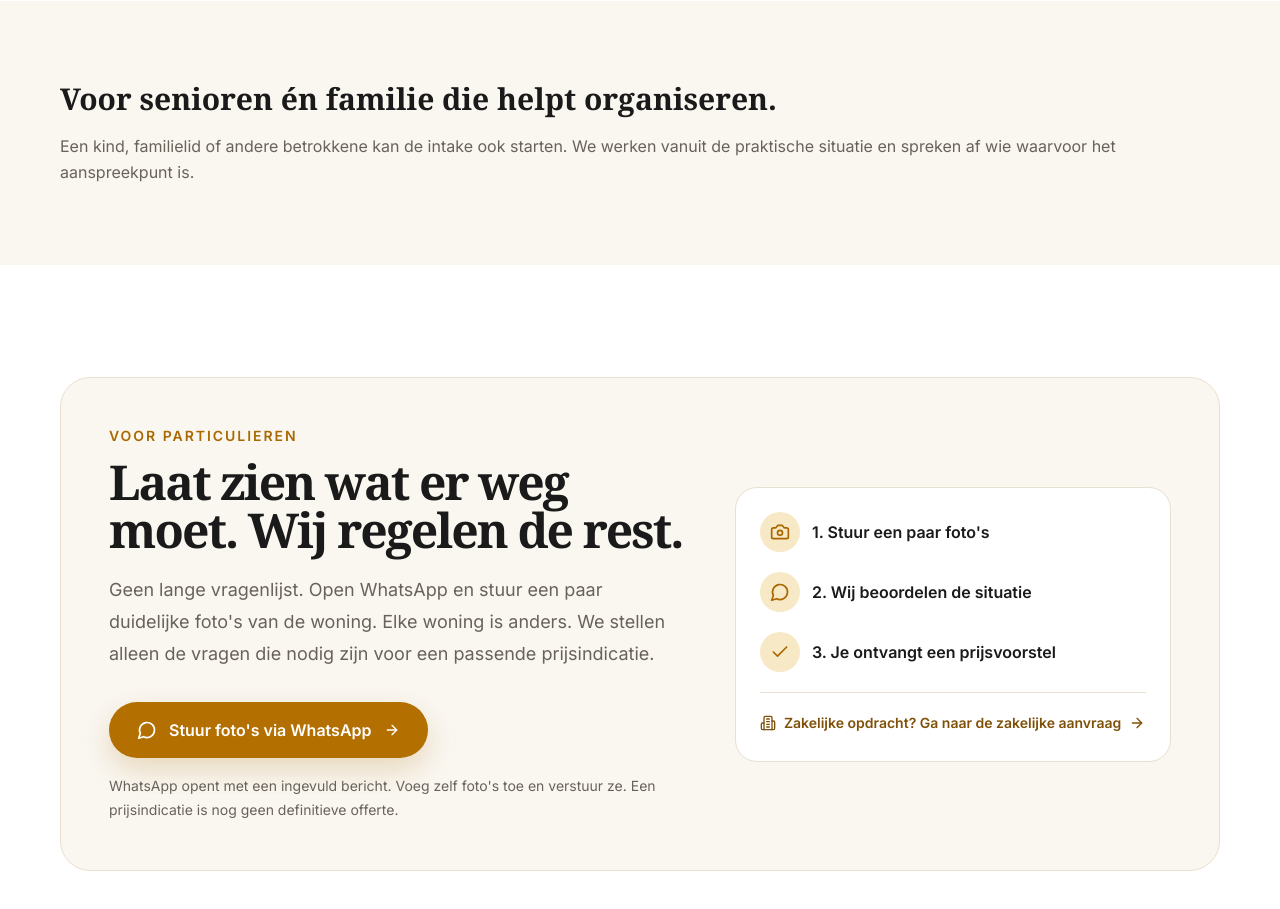
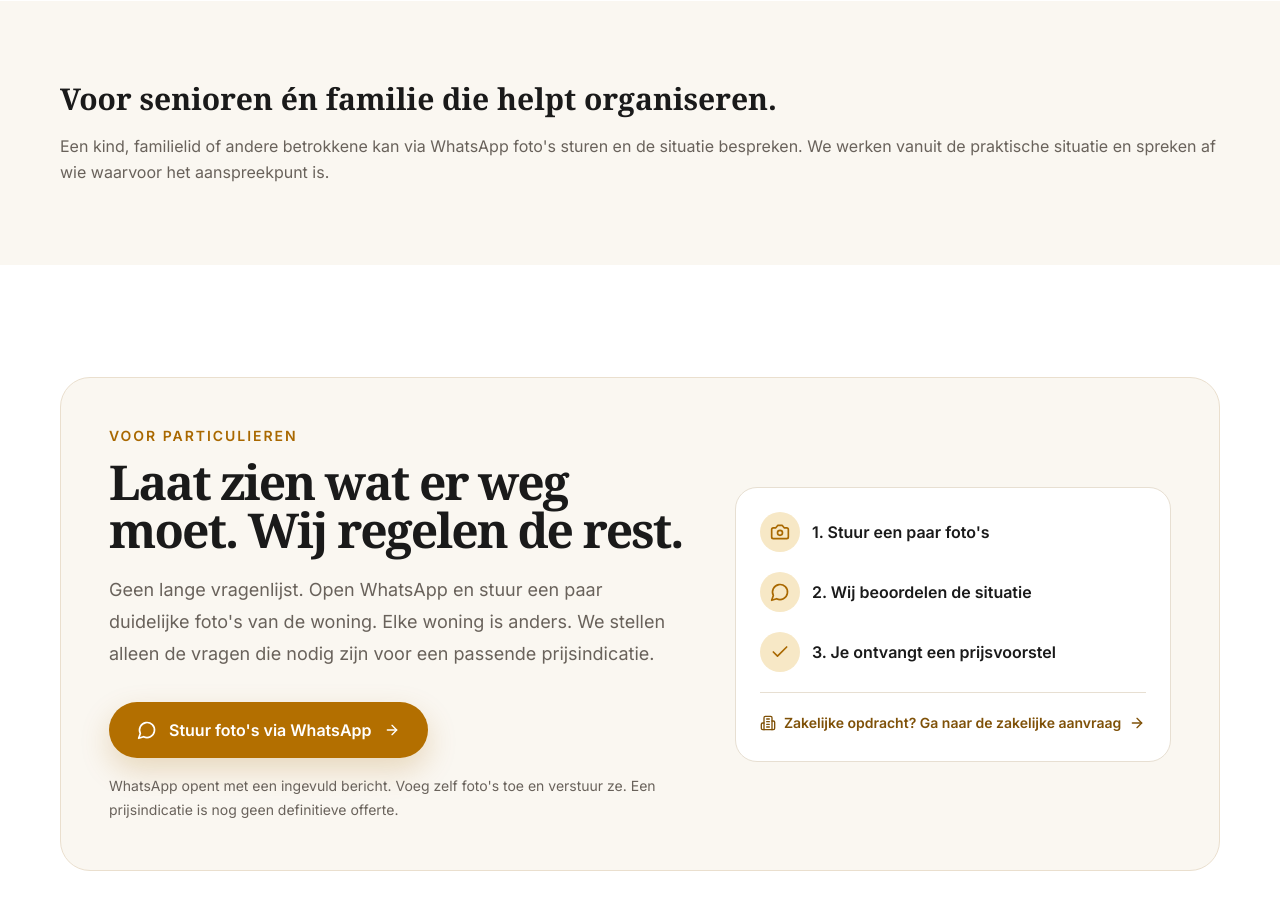
Before and after one commit to sandvlietbv/OpleverMeester, a Next.js app: page /seniorenverhuizing-en-oplevering in a window 1280 px wide. Shown: the part 1680-2589 px from the top of the page. Built offline with nearby package versions, Linux system fonts and the light colour scheme.

Commit message:
Align public service pages with WhatsApp-first private intake

```diff
--- a/app/seniorenverhuizing-en-oplevering/page.tsx
+++ b/app/seniorenverhuizing-en-oplevering/page.tsx
@@ -18,7 +18,7 @@ export default function Page() {
       <section className="bg-navy py-16 text-white md:py-24"><div className="container-om max-w-5xl"><p className="text-sm font-semibold uppercase tracking-[0.14em] text-orange-light">Seniorenverhuizing en oplevering</p><h1 className="mt-4 max-w-4xl font-display text-4xl font-semibold leading-tight md:text-6xl">Verhuizen naar de volgende woning, zonder de oude woning alleen achter te laten als probleem.</h1><p className="mt-6 max-w-2xl text-lg leading-relaxed text-white/75">Bij kleiner wonen of verhuizen naar een zorgomgeving blijft vaak een volle woning achter. OpleverMeester helpt structuur aanbrengen in wat mee moet, wat weg kan en wat nodig is om de oude woning netjes op te leveren.</p><a href={PHOTO_WHATSAPP_HREF} target="_blank" rel="noopener noreferrer" className="mt-8 inline-block rounded-om bg-orange px-7 py-3.5 font-semibold text-white">Bespreek de verhuizing</a></div></section>
       <VisualProof src="/images/visual-proof/senioren.webp" alt="Herkenbare slaapkamer in een senioren- of zorgwoning" eyebrow="Kleiner of verzorgd wonen" title="De nieuwe woonplek én de oude woning vragen aandacht." text="We brengen rust in de praktische keuzes: wat verhuist mee, wat wordt bewaard en wat moet worden afgevoerd voordat de oude woning kan worden opgeleverd." considerations={["Wat mee verhuist", "Wat familie wil bewaren", "Wat in de oude woning achterblijft"]} variant="compact" />
       <section className="bg-white py-16 md:py-20"><div className="container-om grid gap-8 md:grid-cols-3">{[["Wat gaat mee?","Eerst onderscheid maken tussen spullen die mee verhuizen, bewaard blijven of weg kunnen."],["Oude woning leeghalen","De achterblijvende inboedel en restmaterialen volgens afspraak verwijderen."],["Opleveren","Schoonmaak en afgesproken opleverpunten meenemen richting overdracht."]].map(([t,b])=><div key={t} className="rounded-om border border-surface-mid p-6"><h2 className="font-display text-xl font-semibold text-navy">{t}</h2><p className="mt-2 text-sm leading-relaxed text-muted">{b}</p></div>)}</div></section>
-      <section className="bg-surface-light py-16 md:py-20"><div className="container-om max-w-4xl"><h2 className="font-display text-3xl font-semibold text-navy">Voor senioren én familie die helpt organiseren.</h2><p className="mt-4 leading-relaxed text-muted">Een kind, familielid of andere betrokkene kan de intake ook starten. We werken vanuit de praktische situatie en spreken af wie waarvoor het aanspreekpunt is.</p></div></section>
+      <section className="bg-surface-light py-16 md:py-20"><div className="container-om max-w-4xl"><h2 className="font-display text-3xl font-semibold text-navy">Voor senioren én familie die helpt organiseren.</h2><p className="mt-4 leading-relaxed text-muted">Een kind, familielid of andere betrokkene kan via WhatsApp foto's sturen en de situatie bespreken. We werken vanuit de praktische situatie en spreken af wie waarvoor het aanspreekpunt is.</p></div></section>
       <Contact />
     </main>
   </>;
```
